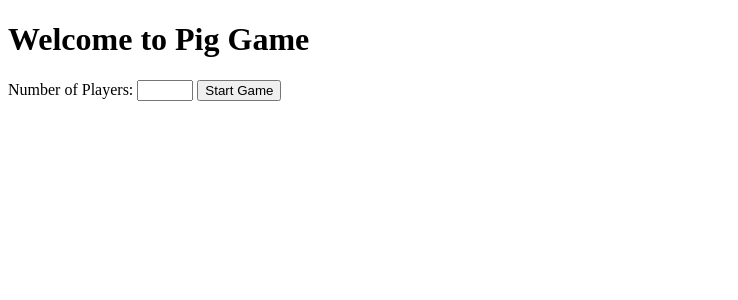
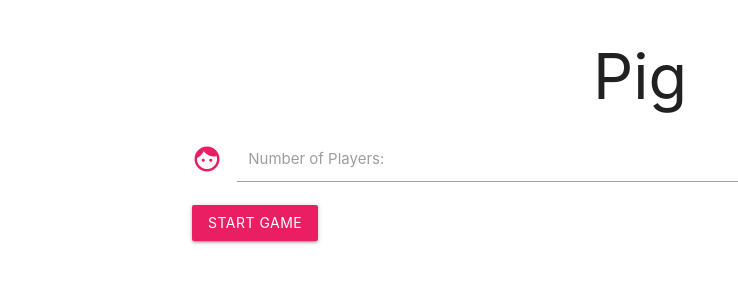
Before and after one commit to jmychalm13/pig_game, a Flask app: page / in a window 1280 px wide. Shown: the top 300 px of the page, without its empty margins (0-738 px from the left). Run offline with Flask 3, Linux system fonts and the light colour scheme.

Commit message:
reverted some changes, troubleshooting bug of not advancing to next player with a roll of 1

```diff
--- a/app.py
+++ b/app.py
@@ -4,29 +4,33 @@ import random
 MAX_SCORE = 25
 
 app = Flask(__name__)
-app.secret_key = 'your_secret_key'
+app.secret_key = "your_secret_key"
+
 
 def roll():
     return random.randint(1, 6)
 
+
 def start_game(players):
     return {
-        'players': players,
-        'scores': [0] * players,
-        'current_player': 0,
-        'current_score': 0,
-        'winner': None
+        "players": players,
+        "scores": [0] * players,
+        "current_player": 0,
+        "current_score": 0,
+        "winner": None,
     }
+
 
 def roll_dice(state):
     value = roll()
     if value == 1:
-        state['current_score'] = 0
+        state["current_score"] = 0
         end_turn(state)
         return state, value
     else:
-        state['current_score'] += value
+        state["current_score"] += value
         return state, value
+
 
 def end_turn(state):
     state["scores"][state["current_player"]] += state["current_score"]
@@ -38,34 +42,46 @@ def end_turn(state):
         state["current_player"] = (state["current_player"] + 1) % state["players"]
         return state
 
-@app.route('/')
+
+@app.route("/")
 def index():
-    return render_template('index.html')
+    return render_template("index.html")
 
-@app.route('/start-game', methods=['POST'])
+
+@app.route("/start-game", methods=["POST"])
 def start_game_route():
-    players = int(request.form['players'])
+    players = int(request.form["players"])
     state = start_game(players)
-    session['game_state'] = state
-    return redirect(url_for('game'))
+    session["game_state"] = state
+    return redirect(url_for("game"))
 
-@app.route('/game')
+
+@app.route("/game")
 def game():
-    state = session.get('game_state', None)
+    state = session.get("game_state", None)
     if not state:
-        return redirect(url_for('index'))
-    return render_template('game.html', state=state)
+        return redirect(url_for("index"))
+    return render_template("game.html", state=state)
 
-@app.route('/roll-dice', methods=['POST'])
+
+@app.route("/roll-dice", methods=["POST"])
 def roll_dice_route():
-    state = session.get('game_state', None)
+    state = session.get("game_state", None)
     if not state:
-        return jsonify({'error': 'Game state not found'}), 400
+        return jsonify({"error": "Game state not found"}), 400
     state, value = roll_dice(state)
-    session['game_state'] = state
-    return jsonify({'value': value, 'current_score': state['current_score'], 'current_player': state['current_player'], 'scores': state['scores']})
+    session["game_state"] = state
+    return jsonify(
+        {
+            "value": value,
+            "current_score": state["current_score"],
+            "current_player": state["current_player"],
+            "scores": state["scores"],
+        }
+    )
 
-@app.route('/end-turn', methods=['POST'])
+
+@app.route("/end-turn", methods=["POST"])
 def end_turn_route():
     try:
         state = session.get("game_state")
@@ -76,13 +92,29 @@ def end_turn_route():
         session["game_state"] = state
 
         if "winner" in state and state["winner"] is not None:
-            return jsonify({"winner": state["winner"], "score": state["scores"][state["winner"] - 1], "scores": state["scores"]})
+            return jsonify(
+                {
+                    "winner": state["winner"],
+                    "score": state["scores"][state["winner"] - 1],
+                    "scores": state["scores"],
+                }
+            )
         else:
             next_player = (state["current_player"] + 1) % state["players"]
-            print(f"current_player: {state['current_player']} next_player: {next_player}")
-            return jsonify({"current_player": state["current_player"], "next_player": next_player, "scores": state["scores"], "winner": None})
+            print(
+                f"current_player: {state['current_player']} next_player: {next_player}"
+            )
+            return jsonify(
+                {
+                    "current_player": state["current_player"],
+                    "next_player": next_player,
+                    "scores": state["scores"],
+                    "winner": None,
+                }
+            )
     except Exception as e:
         return jsonify({"error": str(e)}), 500
 
-if __name__ == '__main__':
+
+if __name__ == "__main__":
     app.run(debug=True)
--- a/static/css/style.css
+++ b/static/css/style.css
@@ -1,3 +1,29 @@
 .dice {
   border-radius: 10%;
 }
+
+        /* Override Materialize CSS input underline */
+.input-field input[type="text"]:focus,
+.input-field input[type="password"]:focus,
+.input-field input[type="email"]:focus,
+.input-field input[type="url"]:focus,
+.input-field input[type="tel"]:focus,
+.input-field input[type="number"]:focus,
+.input-field input[type="search"]:focus,
+.input-field textarea:focus {
+    border-bottom: 2px solid #e91e63 !important; /* Custom color and thickness for bottom border */
+    box-shadow: none !important; /* Remove default box-shadow */
+}
+
+.input-field {
+  color: #e91e63;
+  border-bottom: #e91e63;
+}
+
+.input-field input {
+  color: #e91e63;
+}
+
+.input-field .prefix.active {
+  color: #e91e63;
+}
--- a/static/js/game.js
+++ b/static/js/game.js
@@ -46,7 +46,7 @@ document.addEventListener("DOMContentLoaded", () => {
           endTurnButton.disabled = true;
         } else {
           console.log(data);
-          gameStatus.textContent = `Next player: Player ${data.next_player + 1}`;
+          // gameStatus.textContent = `Next player: Player ${data.next_player + 1}`;
           rollButton.disabled = false;
           endTurnButton.disabled = false;
           currentPlayerDisplay.textContent = data.current_player + 1;
--- a/templates/game.html
+++ b/templates/game.html
@@ -4,7 +4,6 @@
   <meta charset="UTF-8">
   <meta name="viewport" content="width=device-width, initial-scale=1.0">
   <title>Pig Game</title>
-  <link rel="stylesheet" href="https://cdnjs.cloudflare.com/ajax/libs/materialize/1.0.0/css/materialize.min.css">
   <link rel="stylesheet" href="{{ url_for('static', filename='css/style.css') }}">
 </head>
 <body>
@@ -23,6 +22,5 @@
   <button id="end-turn-button">End Turn</button>
   <div id="game-output"></div>
   <script src="{{ url_for('static', filename='js/game.js') }}"></script>
-  <script src="https://cdnjs.cloudflare.com/ajax/libs/materialize/1.0.0/js/materialize.min.js"></script>
 </body>
 </html>
--- a/templates/index.html
+++ b/templates/index.html
@@ -4,14 +4,22 @@
   <meta charset="UTF-8">
   <meta name="viewport" content="width=device-width, initial-scale=1.0">
   <title>Pig Game</title>
+  <link rel="stylesheet" href="https://cdnjs.cloudflare.com/ajax/libs/materialize/1.0.0/css/materialize.min.css">
+  <link href="https://fonts.googleapis.com/icon?family=Material+Icons" rel="stylesheet">
   <link rel="stylesheet" href="{{ url_for('static', filename='css/style.css') }}">
 </head>
 <body>
-  <h1>Welcome to Pig Game</h1>
-  <form action="{{ url_for('start_game_route') }}" method="POST">
-    <label for="players">Number of Players:</label>
-    <input type="number" id="players" name="players" min="2" max="10" required>
-    <button type="submit">Start Game</button>
-  </form>
+  <div class="body container">
+    <h1 class="center-align">Pig</h1>
+    <form action="{{ url_for('start_game_route') }}" method="POST">
+      <div class="input-field col s6">
+        <i class="material-icons prefix pink-text">face</i>
+        <label class="" for="players">Number of Players:</label>
+        <input class="pink-text" type="number" id="players" name="players" min="2" max="10" required>
+      </div>
+      <button class="pink waves-effect waves-effect-dark btn" type="submit">Start Game</button>
+    </form>
+  </div>
+  <script src="https://cdnjs.cloudflare.com/ajax/libs/materialize/1.0.0/js/materialize.min.js"></script>
 </body>
 </html>
```
